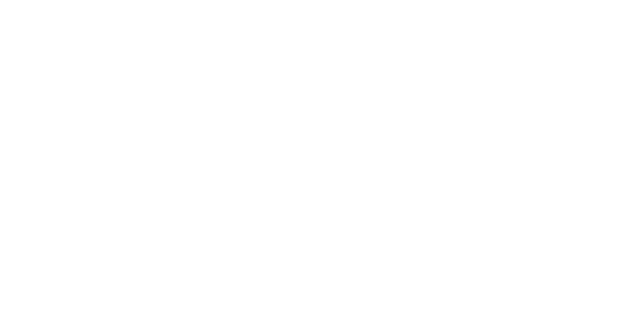
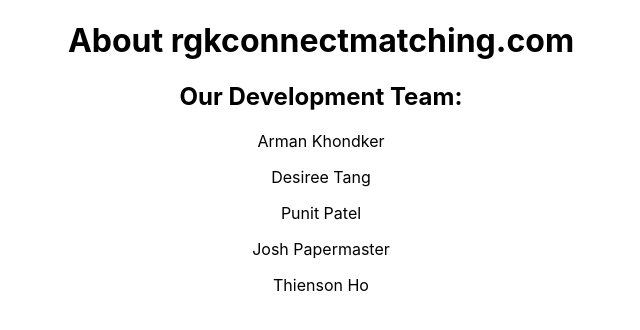
Before and after one commit to armankhondker/EE-364D-Senior-Design, a React (Create React App) app in the folder my-app/: page /about in a window 1280 px wide. Shown: the top 330 px of the page, without its empty margins (319-959 px from the left). Built offline with nearby package versions, Linux system fonts and the light colour scheme.

Commit message:
Added about page and node modules

```diff
--- a/my-app/src/App.js
+++ b/my-app/src/App.js
@@ -6,28 +6,18 @@
 import HomeLinks from './pages/HomeLinks.js'
 import Central from './pages/Central.js'
 import CommunityOrg from './pages/CommunityOrg.js'
+import About from './pages/About'
 
 class App extends Component {
   render(){
   return (
     <BrowserRouter>
-    <Route exact={true} path='/' render={() => (
-                     <Central />
-          )}/>
-    <Route exact={true} path='/home' render={() => (
-                     <HomeLinks />
-          )}/>
-    <Route exact={true} path='/student' render={() => (
-                     <Student />
-          )}/>
-    <Route exact={true} path='/admin' render={() => (
-                     <Admin />
-          )}/>
-    <Route exact={true} path='/community' render={() => (
-                     <CommunityOrg />
-          )}/>
-
-
+    <Route exact={true} path='/' render={() => (<Central />)}/>
+    <Route exact={true} path='/home' render={() => (<HomeLinks />)}/>
+    <Route exact={true} path='/student' render={() => (<Student />)}/>
+    <Route exact={true} path='/admin' render={() => (<Admin />)}/>
+    <Route exact={true} path='/community' render={() => (<CommunityOrg />)}/>
+    <Route exact={true} path='/about' render={() => (<About />)}/>
     </BrowserRouter>
   );
     }
--- /dev/null
+++ b/my-app/src/pages/About.js
@@ -0,0 +1,20 @@
+import React, { Component } from 'react';
+class About extends Component {
+    render() {
+		return (
+			<div align="center">
+				<h1>About rgkconnectmatching.com</h1>
+                <h2>Our Development Team:</h2>
+				<p>Arman Khondker</p>
+                <p>Desiree Tang </p>
+                <p>Punit Patel</p>
+                <p>Josh Papermaster</p>
+                <p>Thienson Ho</p>
+			</div>
+
+		);
+	}
+
+}
+
+export default About;
--- a/my-app/src/pages/HomeLinks.js
+++ b/my-app/src/pages/HomeLinks.js
@@ -34,6 +34,15 @@
                         Admins
                     </a>
                 </li>
+                <li>
+                    <a
+                        className="About"
+                        href="about"
+                        rel="noopener noreferrer"
+                    >
+                        About
+                    </a>
+                </li>
 
             </ul>
         </div>
```
Also changed, not shown: 1 other file (tests, documents, lock files or other folders).
